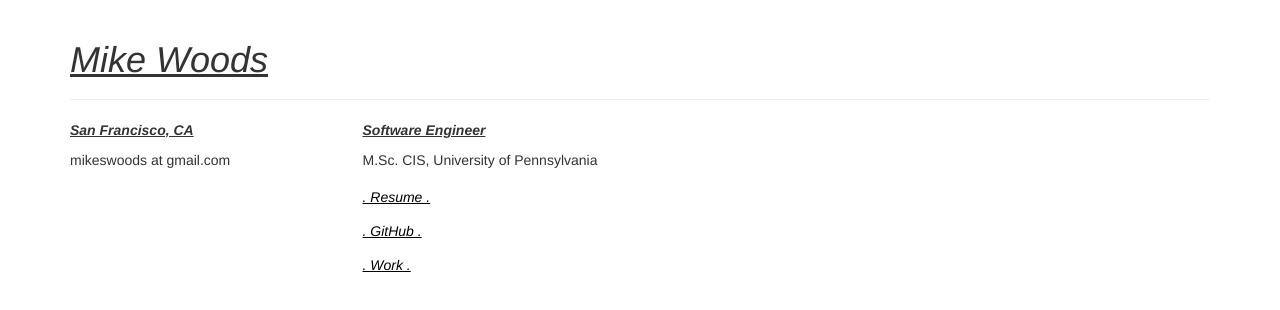
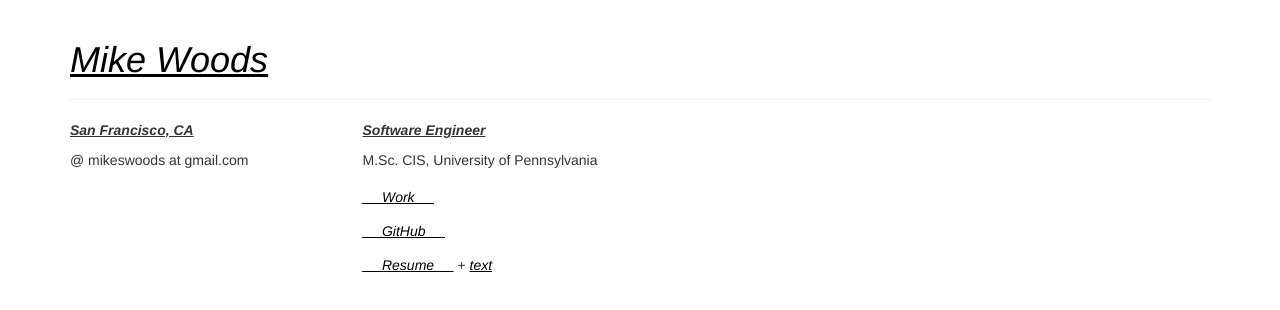
Before and after one commit to mikeswoods/mikeswoods.github.io, a plain HTML site: page index.html in a window 1280 px wide. Drawn offline with nearby package versions, Linux system fonts and the light colour scheme.

Commit message:
Updated style and resume + added markdown version

```diff
--- a/index.html
+++ b/index.html
@@ -13,13 +13,13 @@
 	<body>
 		<div class="container">
 			<div class="page-header">
-	    	<h1>Mike Woods</h1>
+	    	<h1><a href="index.html">Mike Woods</a></h1>
 	    </div>
 			<div class="row">
 				<div class="col-md-3">
 					<address>
 						<p class="pop">San Francisco, CA</p>
-						<p>mikeswoods at gmail.com</p>
+						<p>@ mikeswoods at gmail.com</p>
 					</address>
 				</div>
 				<div class="col-md-9">
@@ -32,9 +32,9 @@
 					<div class="row">
 						<div class="col-md-12">
 							<ul id="links">
-								<li><a class="enum" href="resume.pdf" title="Resume">. Resume .</a></li>
-								<li><a class="enum" href="https://github.com/mikeswoods" title="GitHub | mikeswoods">. GitHub .</a></li>
-								<li><a class="enum" href="work.html" title="Work">. Work .</a></li>
+								<li><a class="enum" href="work.html" title="Work">__ Work __</a></li>
+								<li><a class="enum" href="https://github.com/mikeswoods" title="GitHub | mikeswoods">__ GitHub __</a></li>
+								<li><a class="enum" href="resume.pdf" title="Resume">__ Resume __</a> + <a href="resume.md">text</a></li>
 							</ul>
 						</div>
 					</div>
--- a/style.css
+++ b/style.css
@@ -16,7 +16,7 @@ h1, h2, h3 {
   text-decoration: underline;
 }
 
-a {
+a, a:visited {
   color: #000000;
   font-style: italic;
   text-decoration: underline;
```
Also changed, not shown: work.html (+2 -2 lines), 2 other files.
